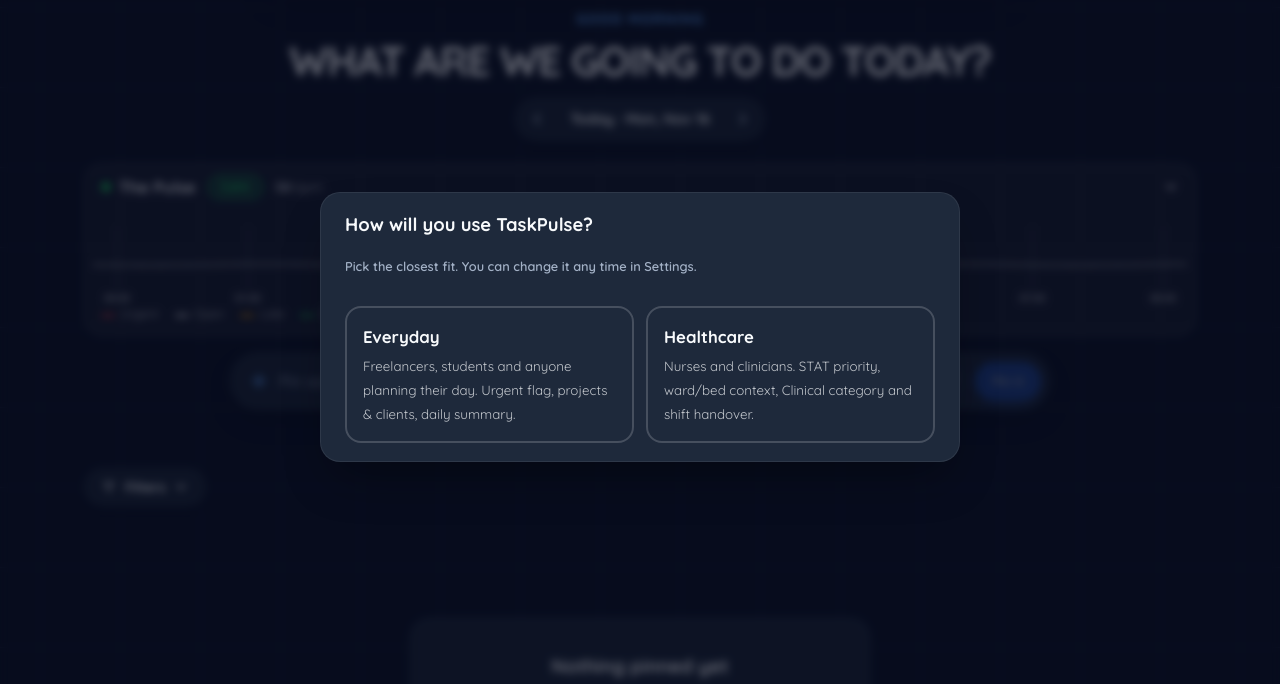
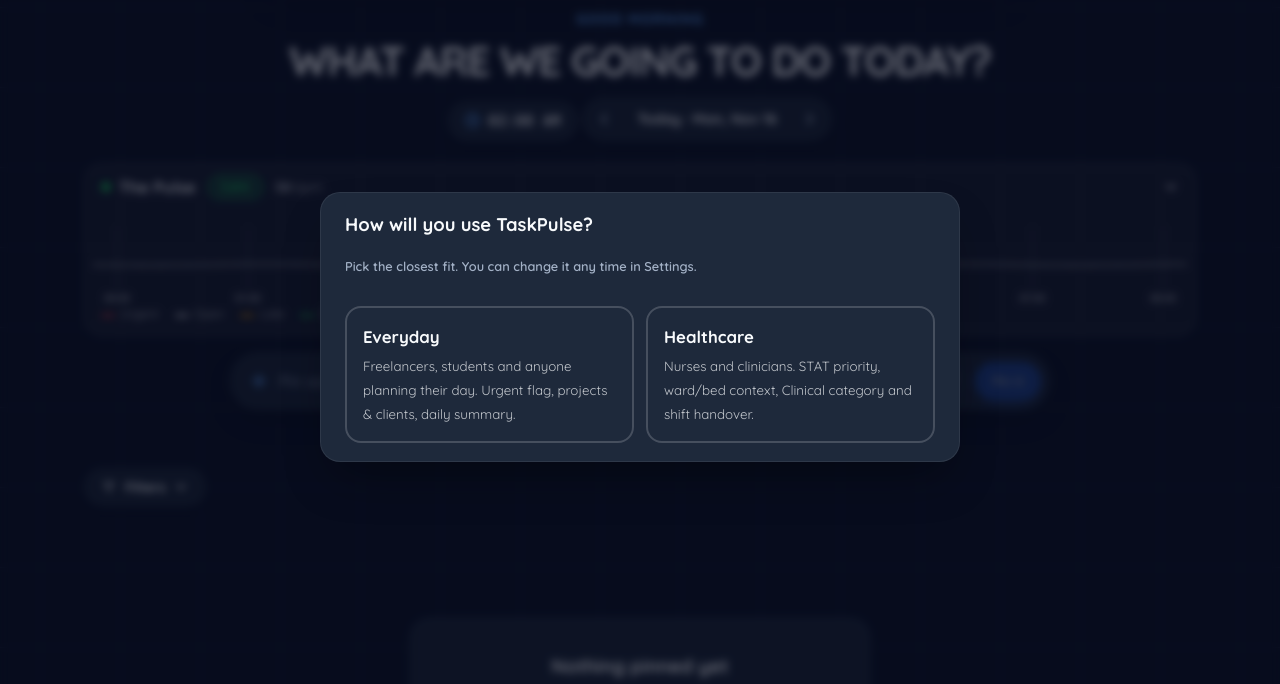
Before and after one commit to Adeyemi-coder/OIBSIP, a plain HTML site: page WebDev-L2-To-Do Web app/index.html in a window 1280 px wide. Shown: the part 73-757 px from the top of the page. Drawn offline with Linux system fonts and the light colour scheme.

Commit message:
feat: rename app, add live clock, clean up URLs

```diff
--- a/WebDev-L2-To-Do Web app/app.js
+++ b/WebDev-L2-To-Do Web app/app.js
@@ -561,6 +561,17 @@ function goToDate(key) {
 }
 
 /* ============================================================
+   LIVE CLOCK
+   ============================================================ */
+function updateClock() {
+  const clockEl = $("clock-text");
+  if (!clockEl) return;
+  const now = new Date();
+  // Formats as HH:MM AM/PM or 24H based on locale
+  clockEl.textContent = now.toLocaleTimeString([], { hour: '2-digit', minute: '2-digit' });
+}
+
+/* ============================================================
    THE HAND — Layered SVG (Restored for guaranteed reliability)
    ============================================================ */
 const HAND_PINCH = { x: 121, y: 80 };
@@ -637,7 +648,6 @@ function createHand({ pinColor, holding = false, open = false }) {
   const scale = handScale();
   const root = el("div", "hand");
 
-  // Restored: Layered SVG injection
   root.dataset.skin = settings.skin || "tone2";
   root.style.setProperty("--pin", pinColor || "#3b82f6");
   root.style.width = `${260 * scale}px`;
@@ -658,7 +668,6 @@ function createHand({ pinColor, holding = false, open = false }) {
   const api = {
     root,
     place(x, y) {
-      // Lock body scroll to prevent coordinate drift
       document.body.classList.add("is-hand-busy");
 
       root.style.left = `${x - HAND_PINCH.x * scale}px`;
@@ -692,7 +701,6 @@ function createHand({ pinColor, holding = false, open = false }) {
     },
     remove() {
       root.remove();
-      // Unlock body scroll
       document.body.classList.remove("is-hand-busy");
     },
   };
@@ -1273,6 +1281,11 @@ function boot() {
   initKeyboard();
   initRouter();
 
+
+  updateClock();
+
+  setInterval(updateClock, 1000);
+
   store.onChange((e) => {
     if (e.type === "external") renderAll();
     if (e.type === "save-error") toast("Couldn't save — browser storage may be full or blocked.", { tone: "alert", timeout: 10000 });
--- a/WebDev-L2-To-Do Web app/index.html
+++ b/WebDev-L2-To-Do Web app/index.html
@@ -4,22 +4,26 @@
   <meta charset="UTF-8">
   <meta name="viewport" content="width=device-width, initial-scale=1">
   <title>TaskPulse — Daily Canvas</title>
+
+  <!-- Google Fonts -->
   <link rel="preconnect" href="https://fonts.googleapis.com">
   <link rel="preconnect" href="https://fonts.gstatic.com" crossorigin>
   <link href="https://fonts.googleapis.com/css2?family=JetBrains+Mono:wght@500;700&family=Patrick+Hand&family=Quicksand:wght@400;500;600;700;800&display=swap" rel="stylesheet">
+
+  <!-- Core Styles -->
   <link rel="stylesheet" href="style.css">
   <link rel="stylesheet" href="upgrade.css">
   <link rel="stylesheet" href="extras.css">
+  <link rel="stylesheet" href="pwa.css">
+
+  <!-- PWA Meta -->
   <link rel="manifest" href="manifest.json">
   <meta name="theme-color" content="#0f172a">
   <meta name="apple-mobile-web-app-capable" content="yes">
   <meta name="apple-mobile-web-app-title" content="TaskPulse">
   <link rel="apple-touch-icon" href="icons/apple-touch-icon.png">
-<link rel="icon" type="image/png" sizes="32x32" href="icons/favicon-32.png">
-<link rel="stylesheet" href="pwa.css">
   <link rel="icon" href="favicon.ico" sizes="any">
   <link rel="icon" type="image/png" sizes="32x32" href="icons/favicon-32.png">
-  <link href="https://fonts.googleapis.com/css2?family=JetBrains+Mono:wght@500;700&family=Patrick+Hand&family=Quicksand:wght@400;500;600;700;800&display=swap" rel="stylesheet">
 </head>
 <body data-theme="canvas" data-motion="auto">
   <a class="skip-link" href="#main">Skip to content</a>
@@ -27,7 +31,11 @@
   <!-- ================= Top bar ================= -->
   <div class="nav-wrapper">
     <header class="topbar">
-      <a class="brand" href="#board" aria-label="TaskPulse — board"><span class="brand-mark" aria-hidden="true"></span><span class="brand-text">TaskPulse</span></a>
+      <a class="brand" href="#board" aria-label="TaskPulse — board">
+        <span class="brand-mark" aria-hidden="true"></span>
+        <span class="brand-text">TaskPulse</span>
+      </a>
+
       <nav class="topnav" aria-label="Primary">
         <a href="#board" data-view-link="board" aria-label="Board">
           <svg class="nav-icon" viewBox="0 0 24 24" fill="none" stroke="currentColor" stroke-width="2.5" stroke-linecap="round" stroke-linejoin="round" aria-hidden="true"><rect x="3" y="3" width="7" height="7" rx="1.5"/><rect x="14" y="3" width="7" height="7" rx="1.5"/><rect x="3" y="14" width="7" height="7" rx="1.5"/><rect x="14" y="14" width="7" height="7" rx="1.5"/></svg>
@@ -42,6 +50,7 @@
           <span class="nav-label">Handover</span>
         </a>
       </nav>
+
       <button type="button" class="icon-btn" id="settings-btn" aria-label="Settings" title="Settings (?)">
         <svg viewBox="0 0 24 24" fill="none" stroke="currentColor" stroke-width="2" stroke-linecap="round" stroke-linejoin="round" aria-hidden="true"><circle cx="12" cy="12" r="3"/><path d="M19.4 15a1.65 1.65 0 0 0 .33 1.82l.06.06a2 2 0 1 1-2.83 2.83l-.06-.06a1.65 1.65 0 0 0-1.82-.33 1.65 1.65 0 0 0-1 1.51V21a2 2 0 1 1-4 0v-.09a1.65 1.65 0 0 0-1-1.51 1.65 1.65 0 0 0-1.82.33l-.06.06a2 2 0 1 1-2.83-2.83l.06-.06a1.65 1.65 0 0 0 .33-1.82 1.65 1.65 0 0 0-1.51-1H3a2 2 0 1 1 0-4h.09a1.65 1.65 0 0 0 1.51-1 1.65 1.65 0 0 0-.33-1.82l-.06-.06a2 2 0 1 1 2.83-2.83l.06.06a1.65 1.65 0 0 0 1.82.33h0a1.65 1.65 0 0 0 1-1.51V3a2 2 0 1 1 4 0v.09a1.65 1.65 0 0 0 1 1.51h0a1.65 1.65 0 0 0 1.82-.33l.06-.06a2 2 0 1 1 2.83 2.83l-.06.06a1.65 1.65 0 0 0-.33 1.82v0a1.65 1.65 0 0 0 1.51 1H21a2 2 0 1 1 0 4h-.09a1.65 1.65 0 0 0-1.51 1z"/></svg>
       </button>
@@ -55,6 +64,15 @@
       <div class="view-head">
         <p class="view-greeting" id="greeting-hello">Hello</p>
         <h1 id="board-title" class="view-title">What are we going to do today?</h1>
+
+        <!-- NEW: Header Actions (Clock + Date) -->
+         <div class="live-clock header-btn" id="live-clock" title="Current time">
+            <svg viewBox="0 0 24 24" fill="none" stroke="currentColor" stroke-width="2.5" stroke-linecap="round" stroke-linejoin="round" style="width: 15px; height: 15px;">
+              <circle cx="12" cy="12" r="10"></circle>
+              <polyline points="12 6 12 12 16 14"></polyline>
+            </svg>
+            <span id="clock-text">--:--</span>
+          </div>
           <div class="date-nav" role="group" aria-label="Choose day">
             <button type="button" class="icon-btn" id="date-prev" aria-label="Previous day" title="Previous day ([)">
               <svg viewBox="0 0 24 24" fill="none" stroke="currentColor" stroke-width="2.5" stroke-linecap="round" stroke-linejoin="round" aria-hidden="true"><path d="M15 18l-6-6 6-6"/></svg>
@@ -64,6 +82,7 @@
               <svg viewBox="0 0 24 24" fill="none" stroke="currentColor" stroke-width="2.5" stroke-linecap="round" stroke-linejoin="round" aria-hidden="true"><path d="M9 18l6-6-6-6"/></svg>
             </button>
             <button type="button" class="today-btn" id="date-today" hidden>Today</button>
+          </div>
         </div>
       </div>
 
@@ -256,11 +275,12 @@
 
   <div class="toast-region" id="toast-region" role="status" aria-live="polite"></div>
   <div class="hand-layer" id="hand-layer" aria-hidden="true"></div>
+
+  <!-- Footer with Fixed URL -->
   <footer class="app-footer">
-    <p>Built by <a href="https://www.linkedin.com/in/adeyemi-kehinde-rn
+    <p>Built by <a href="https://www.linkedin.com/in/adeyemi-kehinde-rn" target="_blank" rel="noopener noreferrer">Adeyemi Kehinde</a></p>
+  </footer>
 
-" target="_blank" rel="noopener noreferrer">Adeyemi Kehinde</a></p>
-  </footer>
   <script src="store.js"></script>
   <script src="app.js"></script>
   <script src="upgrade.js"></script>
--- a/WebDev-L2-To-Do Web app/style.css
+++ b/WebDev-L2-To-Do Web app/style.css
@@ -602,3 +602,42 @@ body[data-motion="off"] *, body[data-motion="off"] *::before, body[data-motion="
   .dashboard-grid { grid-template-columns: 1fr 1fr; }
   .report-layout { grid-template-columns: 1fr; }
 }
+/* ---------- Refined Live Clock ---------- */
+.header-actions {
+  display: flex;
+  align-items: center;
+  gap: 12px;
+  margin-top: 14px; /* Matches the date-nav margin */
+}
+
+.live-clock {
+  display: inline-flex;
+  align-items: center;
+  justify-content: center;
+  gap: 8px; /* Adds breathing room between the icon and the time */
+  height: 40px; /* Matches the height of the date-nav */
+  padding: 0 16px;
+  background: var(--card-bg);
+  border: 1px solid var(--card-border);
+  border-radius: 99px; /* Matches the pill shape */
+  font: 700 0.95rem var(--font-mono); /* Monospace so the time doesn't jitter */
+  color: var(--ink);
+  box-shadow: var(--shadow-sm);
+  user-select: none;
+  transition: border-color 0.2s;
+}
+
+.live-clock svg {
+  color: var(--accent); /* Makes the icon pop */
+}
+
+/* On mobile, we hide the clock to save space, but we ensure the date nav is centered */
+@media (max-width: 760px) {
+  .live-clock {
+    display: none;
+  }
+  .header-actions {
+    justify-content: center;
+    width: 100%;
+  }
+}
```
Lines whose indentation alone changed are shown as unchanged.
